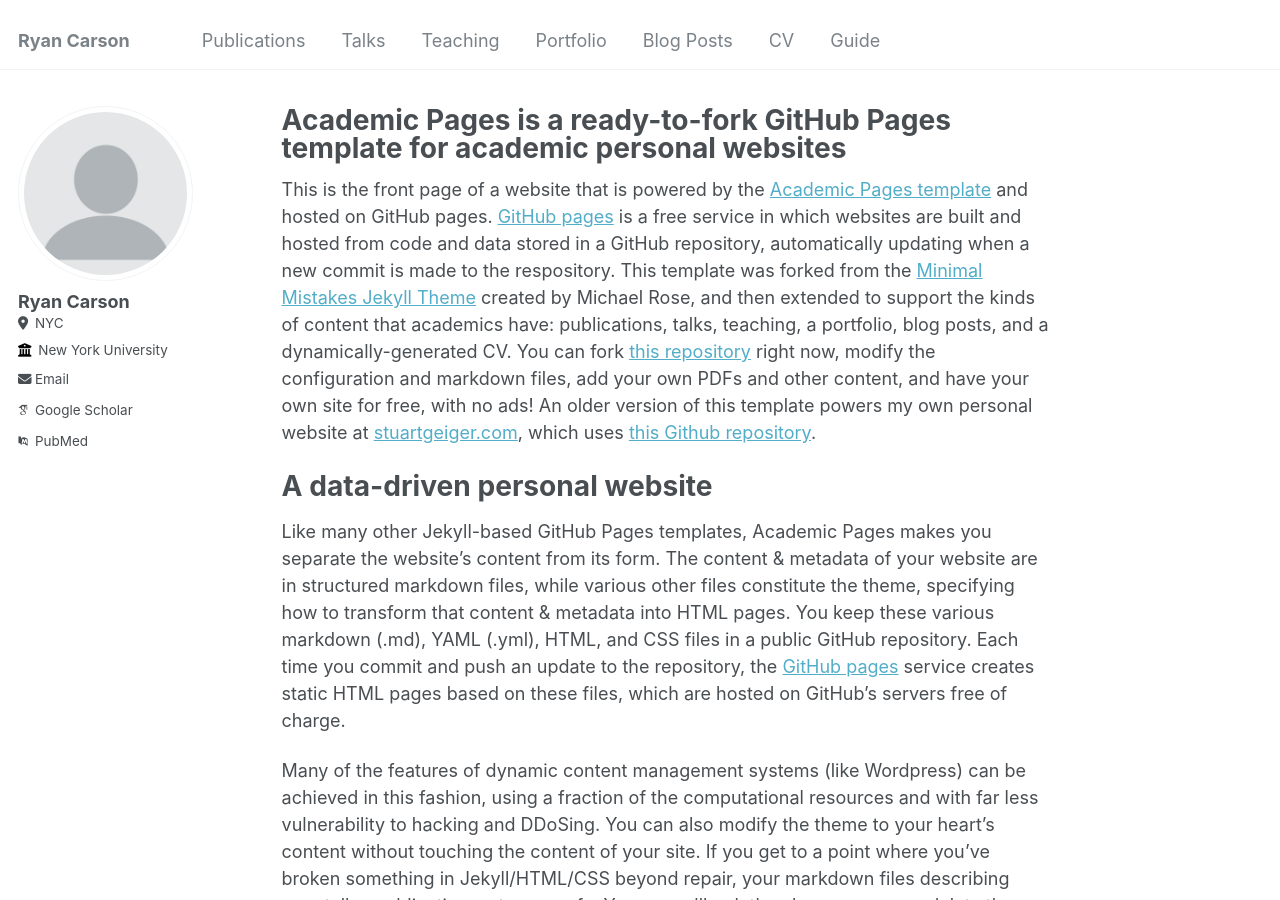
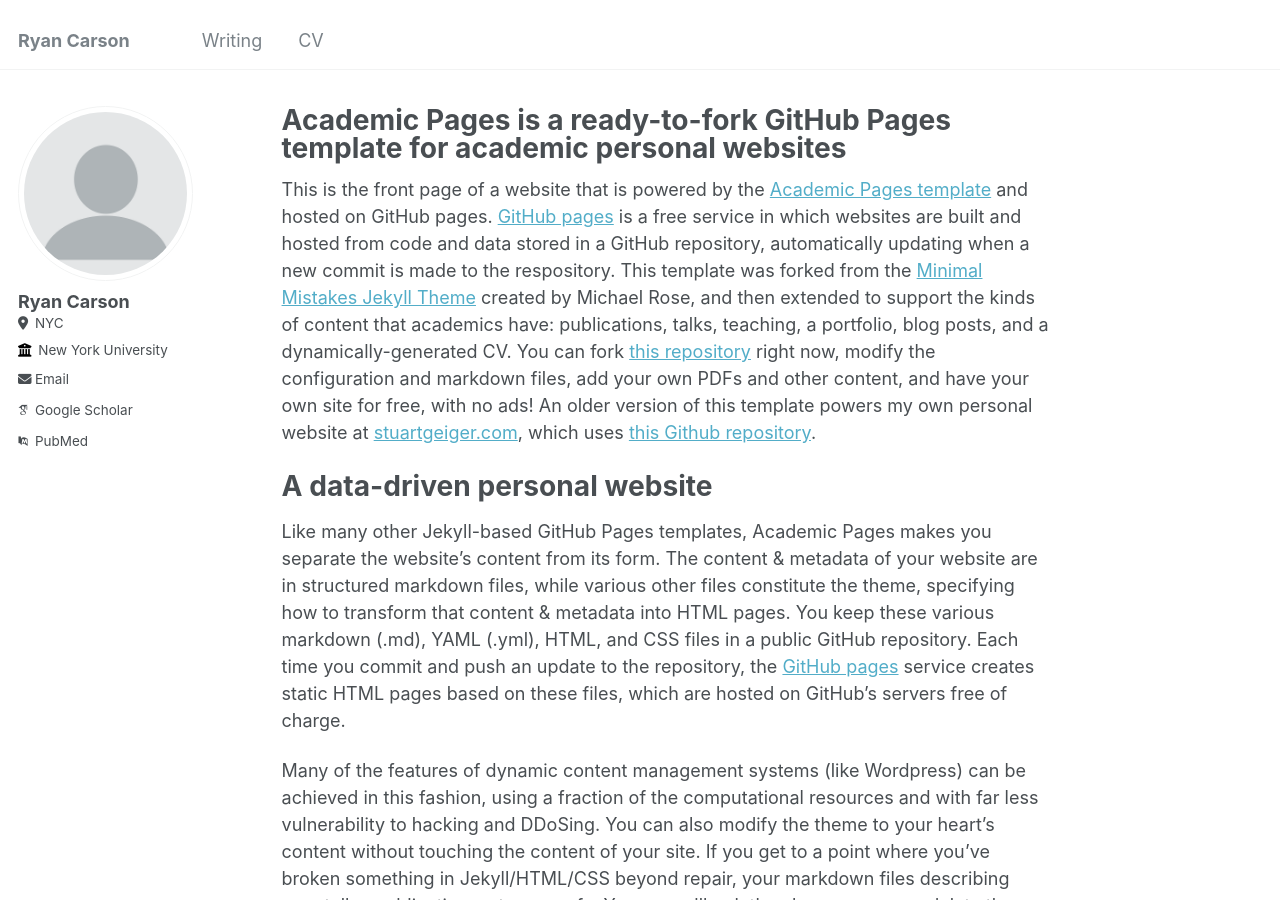
Before and after one commit to rmcarson/rmcarson.github.io, a Jekyll site: the page built from _pages/about.md, in a window 1280 px wide and 900 px high. Built offline with Jekyll 4.4.1, drawn with Linux system fonts in a browser that asks for light colours; some web fonts are replaced.

Commit message:
Update navigation.yml

```diff
--- a/_data/navigation.yml
+++ b/_data/navigation.yml
@@ -1,22 +1,7 @@
 # main links links
 main:
-  - title: "Publications"
+  - title: "Writing"
     url: /publications/
 
-  - title: "Talks"
+  - title: "CV"
     url: /talks/
-
-  - title: "Teaching"
-    url: /teaching/
-
-  - title: "Portfolio"
-    url: /portfolio/
-
-  - title: "Blog Posts"
-    url: /year-archive/
-
-  - title: "CV"
-    url: /cv/
-
-  - title: "Guide"
-    url: /markdown/
```
